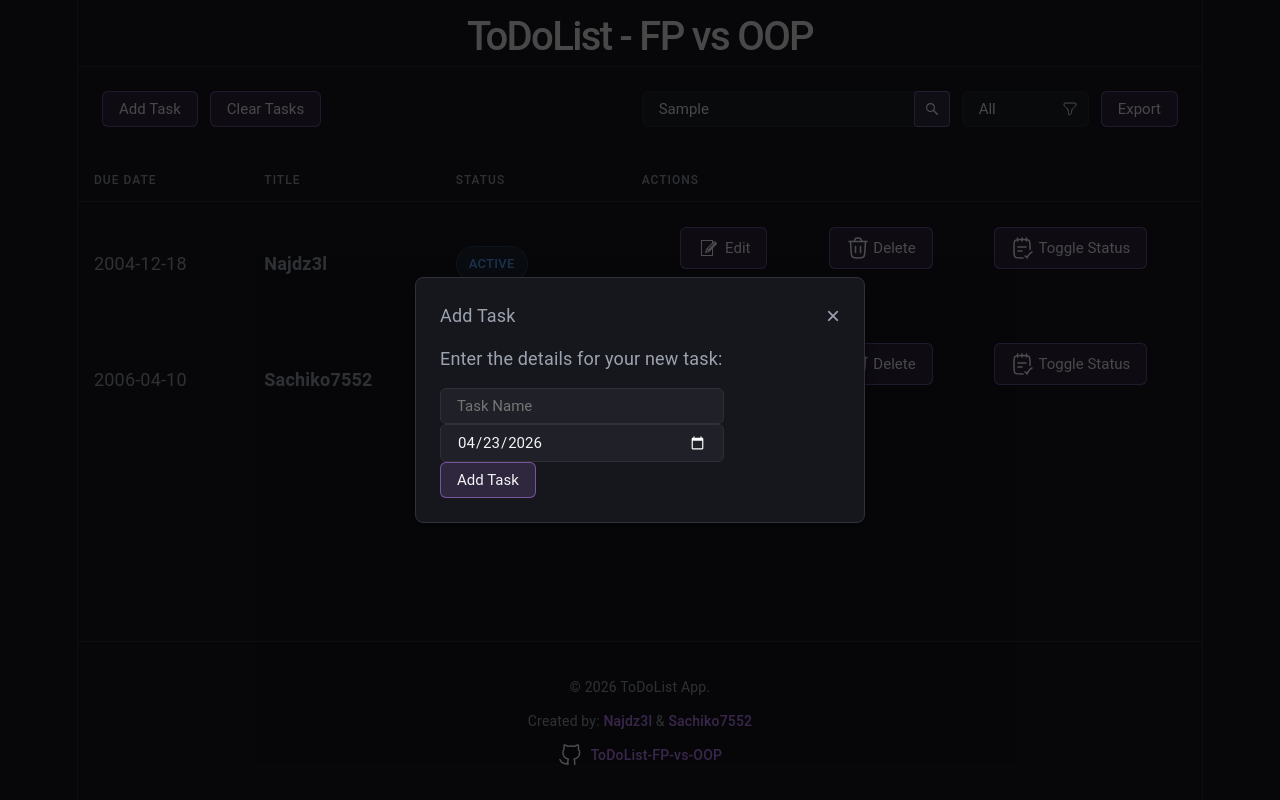
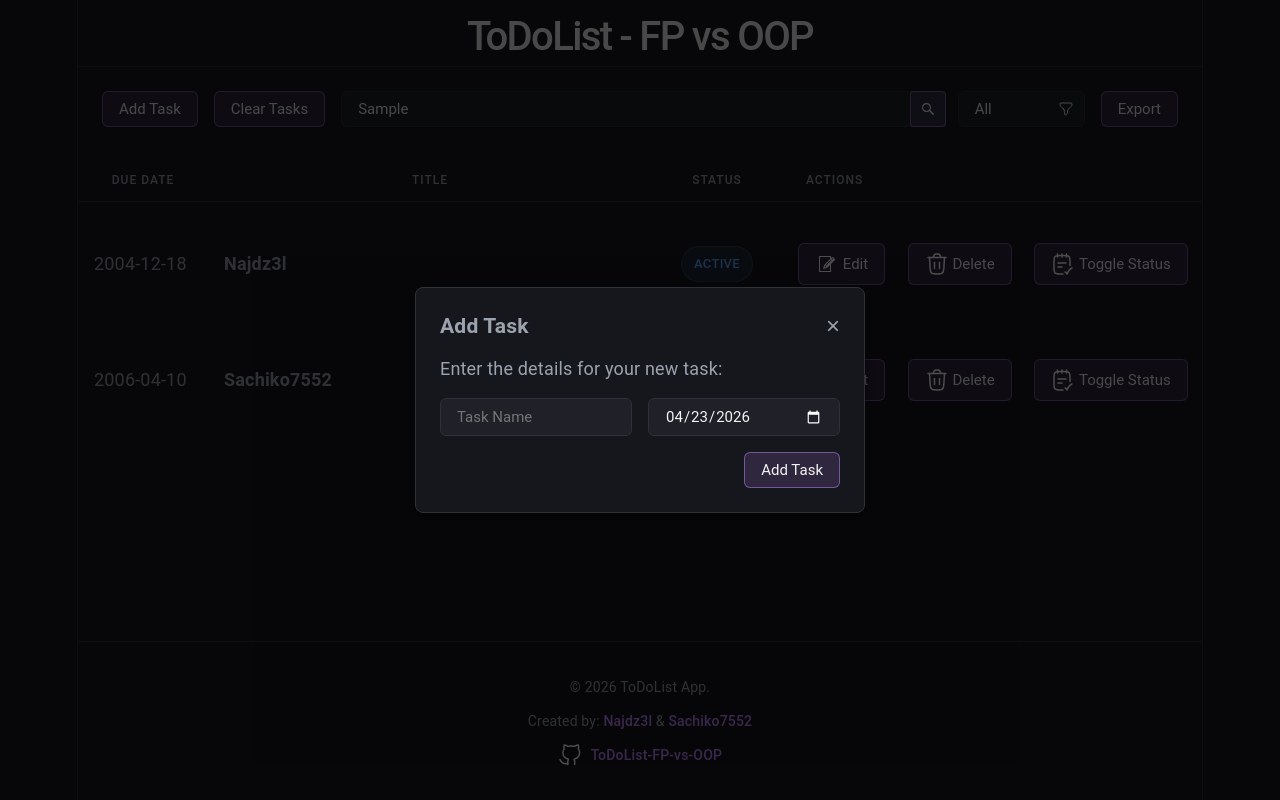
Before and after one commit to Najdz3l/ToDoList-FP-vs-OOP, a React app in the folder frontend/: page / in a window 1280 px wide. Both pictures are taken after typing "Sample" into the empty fields and a click on the button "Add Task". Built offline with nearby package versions, Linux system fonts and the light colour scheme; the HTML template or start-up script is replaced by a standard one.

Commit message:
Css fixes (#4)
* feat: Refactor TaskManager and context integration to FP;
add task list store;

* Changes in modals

* Search in navbar noiw changing size depend on vw

* Fixes in table - adjust column widhts, status col is fixed

```diff
--- a/frontend/src/components/layout/Navbar.css
+++ b/frontend/src/components/layout/Navbar.css
@@ -3,19 +3,24 @@ nav {
   justify-content: space-between;
   align-items: center;
   width: 100%;
-  flex-wrap: wrap;
+  flex-wrap: nowrap;
   gap: 16px;
   margin-bottom: 32px;
   padding: 0 24px;
   box-sizing: border-box;
 }
 
-.navbar-actions,
-.navbar-controls {
-  display: flex;
-  align-items: center;
-  gap: 12px;
-  flex-wrap: wrap;
+.filters {
+  flex-grow: 1;
+}
+
+.filters .search-group {
+  flex-grow: 1;
+}
+
+.filters input {
+  width: 100%;
+  min-width: 0;
 }
 
 .filters,
--- a/frontend/src/components/layout/Navbar.tsx
+++ b/frontend/src/components/layout/Navbar.tsx
@@ -17,15 +17,11 @@ export const Navbar = () => {
 
   return (
     <nav>
-      <div className="navbar-actions">
-        <AddTask addTask={addTask} />
-        <ClearTasks clearTasks={clearTasks} />
-      </div>
+      <AddTask addTask={addTask} />
+      <ClearTasks clearTasks={clearTasks} />
 
-      <div className="navbar-controls">
-        <Filters filterOptions={filterOptions} />
-        <Export />
-      </div>
+      <Filters filterOptions={filterOptions} />
+      <Export />
     </nav>
   );
 };
--- a/frontend/src/components/modals/AddTaskModal.tsx
+++ b/frontend/src/components/modals/AddTaskModal.tsx
@@ -46,6 +46,7 @@ export const AddTaskModal: React.FC<Props> = ({ isOpen, onClose, onConfirm }) =>
       onClose={() => onClose()}
     >
       <form className="add-task-form" onSubmit={onSubmit}>
+        <div className="input-container">
           <Input placeholder="Task Name" name="taskName" />
           <Input
             type="date"
@@ -53,7 +54,10 @@ export const AddTaskModal: React.FC<Props> = ({ isOpen, onClose, onConfirm }) =>
             name="dueDate"
             defaultValue={new Date().toISOString().split("T")[0]}
           />
+        </div>
+        <div className="button-container">
           <Button type="submit">Add Task</Button>
+        </div>
       </form>
     </Modal>
   );
--- a/frontend/src/components/modals/ClearTasksModal.tsx
+++ b/frontend/src/components/modals/ClearTasksModal.tsx
@@ -44,12 +44,21 @@ export const ClearTasksModal: React.FC<Props> = ({ isOpen, onClose, onConfirm })
       <form className="clear-tasks-form" onSubmit={onSubmit}>
         <div>
           {/* ToDo, include active tasks */}
-          <label>I understand the consequences</label>
-          <Input type="checkbox" name="understandConsequences" onClick={onClickCheckboxHandler} ref={checkboxRef} />
+          <Input
+            type="checkbox"
+            id="understandConsequences"
+            name="understandConsequences"
+            onClick={onClickCheckboxHandler}
+            ref={checkboxRef}
+          />
+          <label htmlFor="understandConsequences">I understand the consequences</label>
         </div>
-        <Button type="submit" disabled={buttonDisabled}>
-          Yes, Clear Completed
-        </Button>
+
+        <div className="button-container">
+          <Button type="submit" disabled={buttonDisabled}>
+            Yes, Clear Completed
+          </Button>
+        </div>
       </form>
     </Modal>
   );
--- a/frontend/src/components/modals/DeleteTaskModal.tsx
+++ b/frontend/src/components/modals/DeleteTaskModal.tsx
@@ -26,10 +26,12 @@ export const DeleteTaskModal: React.FC<Props> = ({ isOpen, onClose, onConfirm })
       <>
         <p>You can't undo this action.</p>
         <form className="add-task-form" onSubmit={onSubmit}>
-          <Button type="submit">
-            <Icon svg={deleteSvg} altText="Delete Task" />
-            <span>Delete Task</span>
-          </Button>
+          <div className="button-container">
+            <Button type="submit">
+              <Icon svg={deleteSvg} altText="Delete Task" />
+              <span>Delete Task</span>
+            </Button>
+          </div>
         </form>
       </>
     </Modal>
--- a/frontend/src/components/modals/EditTaskModal.tsx
+++ b/frontend/src/components/modals/EditTaskModal.tsx
@@ -27,10 +27,14 @@ export const EditTaskModal: React.FC<Props> = ({ task, onUpdate, isOpen, onClose
   return (
     <Modal title="Edit Task" description="Update the details for your task:" isOpen={isOpen} onClose={() => onClose()}>
       <form className="add-task-form" onSubmit={onSubmit}>
-        <Input placeholder="Task Name" name="taskName" defaultValue={task.title} />
-        {/* ToDo: Icon Input, Get svg's */}
-        <Input type="date" placeholder="Due Date" name="dueDate" defaultValue={task.date} />
-        <Button type="submit">Edit Task</Button>
+        <div className="input-container">
+          <Input placeholder="Task Name" name="taskName" defaultValue={task.title} />
+          {/* ToDo: Icon Input, Get svg's */}
+          <Input type="date" placeholder="Due Date" name="dueDate" defaultValue={task.date} />
+        </div>
+        <div className="button-container">
+          <Button type="submit">Edit Task</Button>
+        </div>
       </form>
     </Modal>
   );
--- a/frontend/src/components/modals/Modal.css
+++ b/frontend/src/components/modals/Modal.css
@@ -36,6 +36,10 @@
   color: var(--text);
 }
 
+.modal-header h3 {
+  margin: 0;
+}
+
 .modal-close {
   background: transparent;
   border: none;
@@ -62,3 +66,25 @@
   gap: 12px;
   justify-content: center;
 }
+
+.button-container {
+  margin-top: 16px;
+  display: flex;
+  justify-content: flex-end;
+}
+
+.input-container {
+  display: flex;
+  flex-direction: row;
+  gap: 16px;
+  .input {
+    min-width: 0;
+    flex: 1;
+  }
+}
+
+.input[type="checkbox"] {
+  width: auto;
+  min-width: 0;
+  margin-right: 8px;
+}
--- a/frontend/src/components/modals/Modal.tsx
+++ b/frontend/src/components/modals/Modal.tsx
@@ -77,7 +77,7 @@ export const Modal: React.FC<Props> = ({ children, title, description, isOpen, o
     <div className="modal-overlay" onClick={handleOverlayClick}>
       <div className="modal-content" ref={contentRef} tabIndex={-1} onKeyDown={handleContentKeyDown}>
         <div className="modal-header">
-          {title}
+          <h3>{title}</h3>
           <button className="modal-close" onClick={onClose}>
             &times;
           </button>
--- a/frontend/src/components/table/Row.tsx
+++ b/frontend/src/components/table/Row.tsx
@@ -19,12 +19,16 @@ export const Row: React.FC<Props> = ({ task, deleteTask, updateTask, toggleStatu
         <h4>{task.title}</h4>
       </td>
       <td>
-        <Badge status={task.status} />
+        <div style={{ display: "flex", justifyContent: "center" }}>
+          <Badge status={task.status} />
+        </div>
       </td>
-      <td className="actions-cell">
-        <EditTask task={task} updateTask={updateTask} />
-        <DeleteTask taskId={task.taskId} deleteTask={deleteTask} />
-        <ToggleTaskStatus taskId={task.taskId} toggleStatus={toggleStatus} />
+      <td>
+        <div className="actions-cell">
+          <EditTask task={task} updateTask={updateTask} />
+          <DeleteTask taskId={task.taskId} deleteTask={deleteTask} />
+          <ToggleTaskStatus taskId={task.taskId} toggleStatus={toggleStatus} />
+        </div>
       </td>
     </tr>
   );
--- a/frontend/src/components/table/Table.css
+++ b/frontend/src/components/table/Table.css
@@ -5,11 +5,20 @@ main {
 }
 
 table {
+  table-layout: fixed;
   width: 100%;
   border-collapse: separate;
   border-spacing: 0 8px;
   text-align: left;
   min-width: 768px;
+}
+
+thead {
+  text-align: center;
+  th:last-child {
+    padding-left: 24px;
+    text-align: left;
+  }
 }
 
 th {
@@ -33,12 +42,11 @@ td {
     box-shadow 0.2s,
     background-color 0.2s;
 
-  &.actions-cell {
+  .actions-cell {
     display: flex;
     gap: 1.25em;
     align-items: center;
     justify-content: space-evenly;
-    height: 100%;
   }
 }
 
@@ -62,7 +70,6 @@ tbody tr:hover td {
   border-top-color: var(--border);
   border-bottom-color: var(--border);
   transform: translateY(-2px);
-  box-shadow: var(--shadow);
 }
 
 tbody tr:hover td:first-child {
--- a/frontend/src/components/table/Table.tsx
+++ b/frontend/src/components/table/Table.tsx
@@ -9,6 +9,10 @@ export const Table = () => {
   return (
     <main>
       <table>
+        <col width="130px"></col>
+        <col width="100%"></col>
+        <col width="130px"></col>
+        <col width="420px"></col>
         <thead>
           <tr>
             <th>Due Date</th>
```
Lines whose indentation alone changed are shown as unchanged.
